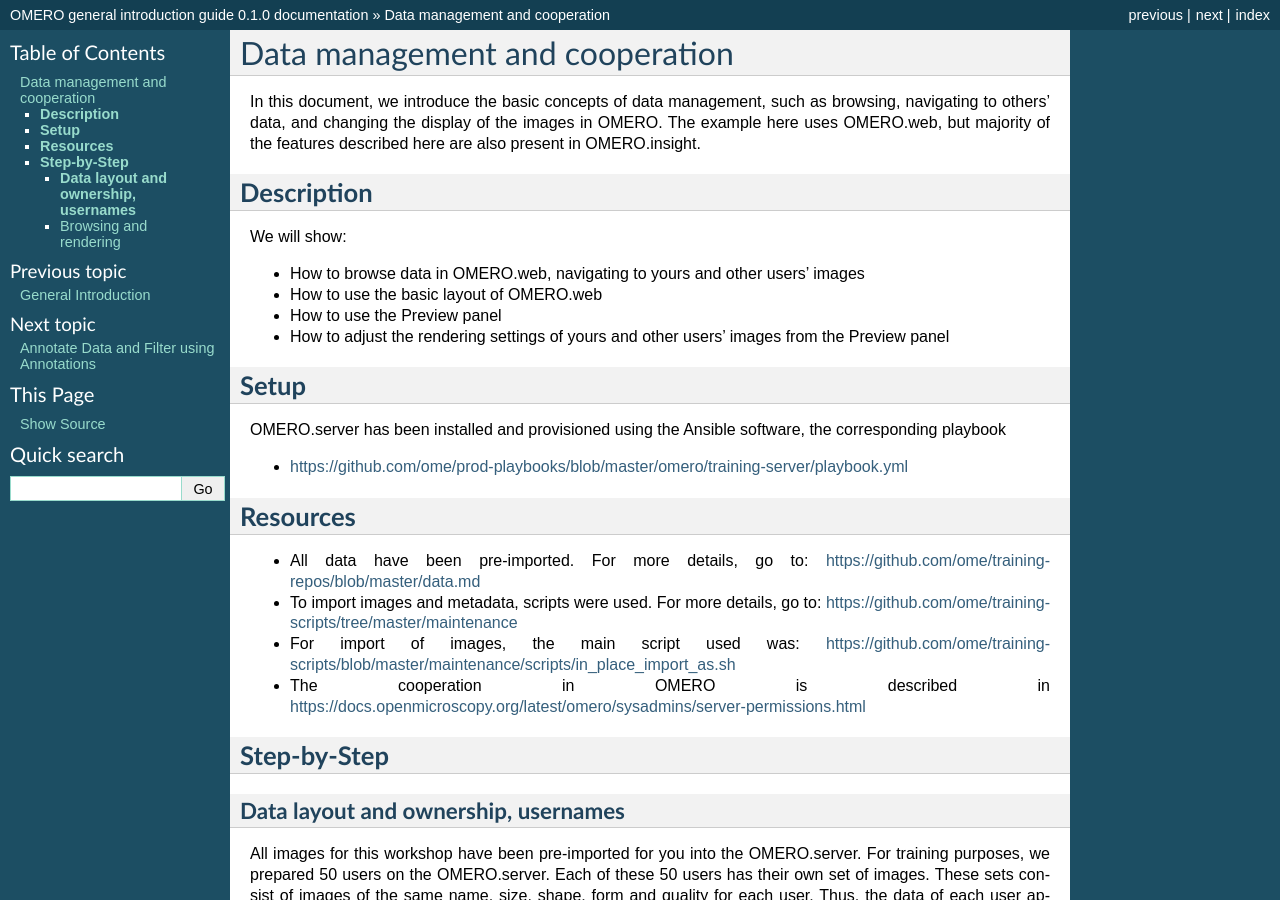
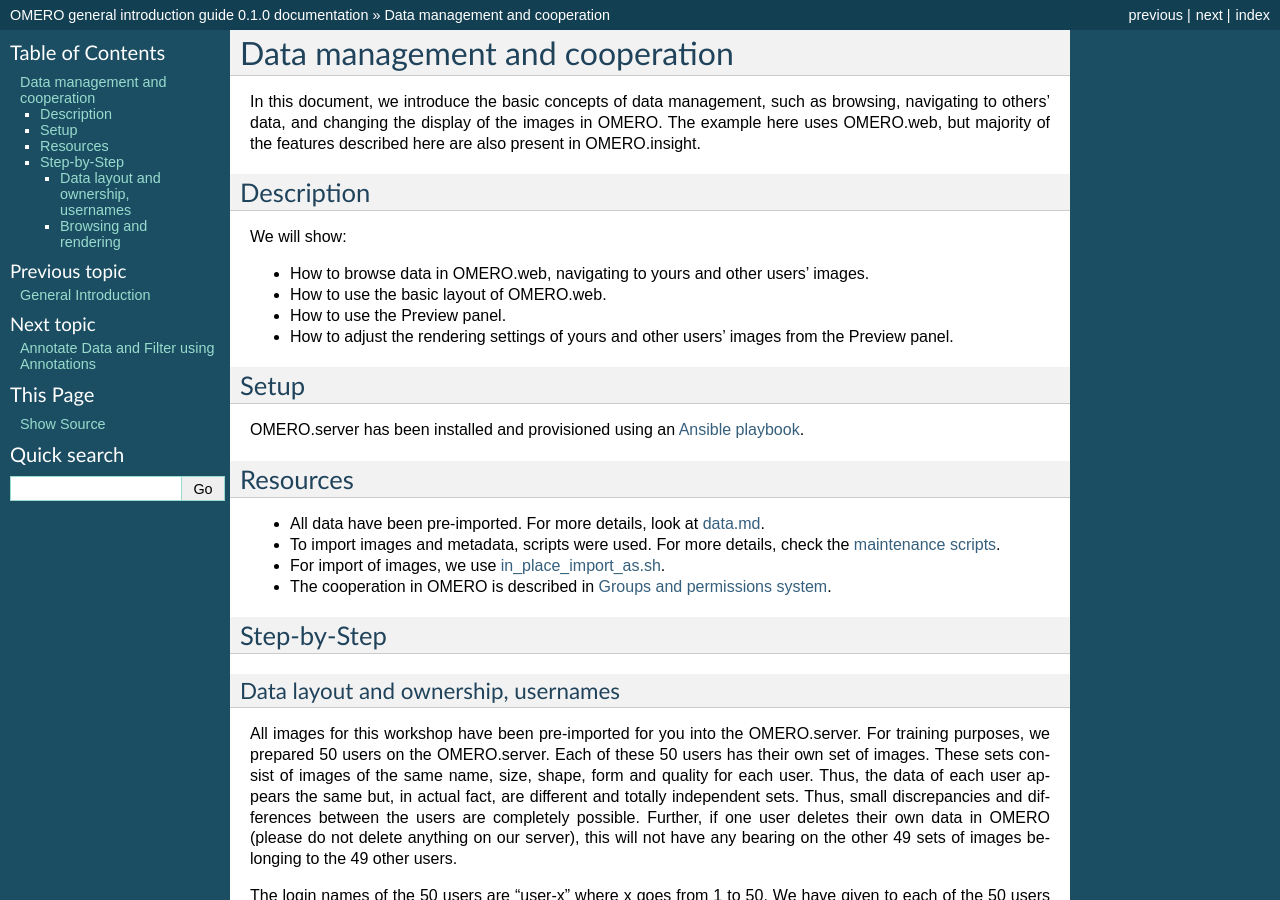
Before and after one commit to ome/omero-guide-introduction, a Sphinx documentation site: the page built from docs/data-management.rst, in a window 1280 px wide and 900 px high. Built offline with Sphinx 7.4.7, drawn with Linux system fonts in a browser that asks for light colours; some of the changed text lies outside the part shown.

Commit message:
fix layout issue

```diff
--- a/docs/data-management.rst
+++ b/docs/data-management.rst
@@ -6,42 +6,40 @@
 of the images in OMERO. The example here uses OMERO.web, but majority of
 the features described here are also present in OMERO.insight.
 
-**Description**
----------------
+Description
+-----------
 
 We will show:
 
--  How to browse data in OMERO.web, navigating to yours and other users’ images
+-  How to browse data in OMERO.web, navigating to yours and other users’ images.
 
--  How to use the basic layout of OMERO.web
+-  How to use the basic layout of OMERO.web.
 
--  How to use the Preview panel
+-  How to use the Preview panel.
 
--  How to adjust the rendering settings of yours and other users’ images from the Preview panel
+-  How to adjust the rendering settings of yours and other users’ images from the Preview panel.
 
-**Setup**
+Setup
+-----
+
+OMERO.server has been installed and provisioned using an `Ansible playbook <https://github.com/ome/prod-playbooks/blob/master/omero/training-server/playbook.yml>`_.
+
+Resources
 ---------
 
-OMERO.server has been installed and provisioned using the Ansible software, the corresponding playbook
+-  All data have been pre-imported. For more details, look at `data.md <https://github.com/ome/training-repos/blob/master/data.md>`_.
 
--  https://github.com/ome/prod-playbooks/blob/master/omero/training-server/playbook.yml
+-  To import images and metadata, scripts were used. For more details, check the `maintenance scripts <https://github.com/ome/training-scripts/tree/master/maintenance>`_.
 
-**Resources**
--------------
+-  For import of images, we use `in_place_import_as.sh <https://github.com/ome/training-scripts/blob/master/maintenance/scripts/in_place_import_as.sh>`_.
 
--  All data have been pre-imported. For more details, go to: https://github.com/ome/training-repos/blob/master/data.md
+-  The cooperation in OMERO is described in `Groups and permissions system <https://docs.openmicroscopy.org/latest/omero/sysadmins/server-permissions.html>`_.
 
--  To import images and metadata, scripts were used. For more details, go to: https://github.com/ome/training-scripts/tree/master/maintenance
+Step-by-Step
+------------
 
--  For import of images, the main script used was: https://github.com/ome/training-scripts/blob/master/maintenance/scripts/in_place_import_as.sh
-
--  The cooperation in OMERO is described in https://docs.openmicroscopy.org/latest/omero/sysadmins/server-permissions.html
-
-**Step-by-Step**
-----------------
-
-**Data layout and ownership, usernames**
-~~~~~~~~~~~~~~~~~~~~~~~~~~~~~~~~~~~~~~~~
+Data layout and ownership, usernames
+~~~~~~~~~~~~~~~~~~~~~~~~~~~~~~~~~~~~
 
 All images for this workshop have been pre-imported for you into the
 OMERO.server. For training purposes, we prepared 50 users on the
@@ -81,7 +79,7 @@
 
 #.  These represent imported Images. The original Images are stored on the server and the generated thumbnails allow us to browse them.
 
-#.  Bio-Formats,\ https://www.openmicroscopy.org/bio-formats/\ , is used to read the pixel-data and metadata from over 150 different image formats, including multi-z timelapse images with many channels, they are referenced as 5D Images. Large pathology and medical images are also supported.
+#.  `Bio-Formats <https://www.openmicroscopy.org/bio-formats/>`_ is used to read the pixel-data and metadata from over 150 different image formats, including multi-z timelapse images with many channels, they are referenced as 5D Images. Large pathology and medical images are also supported.
 
 #.  Select an Image. In the right-hand pane, metadata read by Bio-Formats and stored in a relational database is displayed:
 
```
